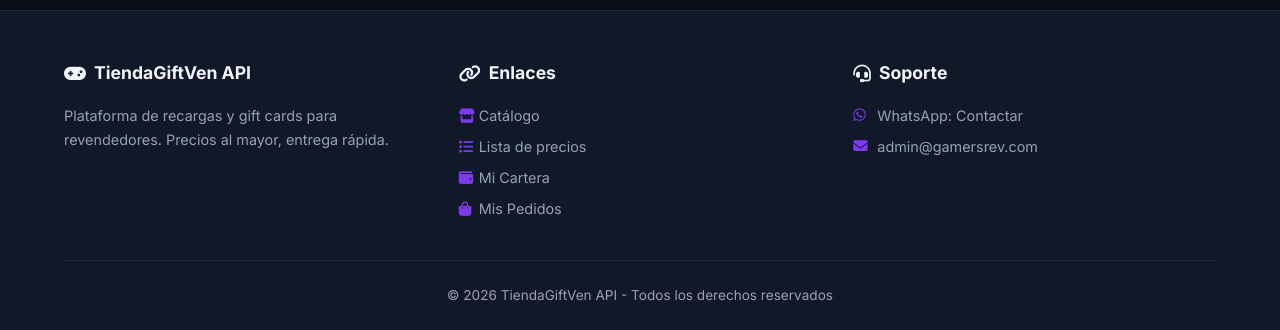
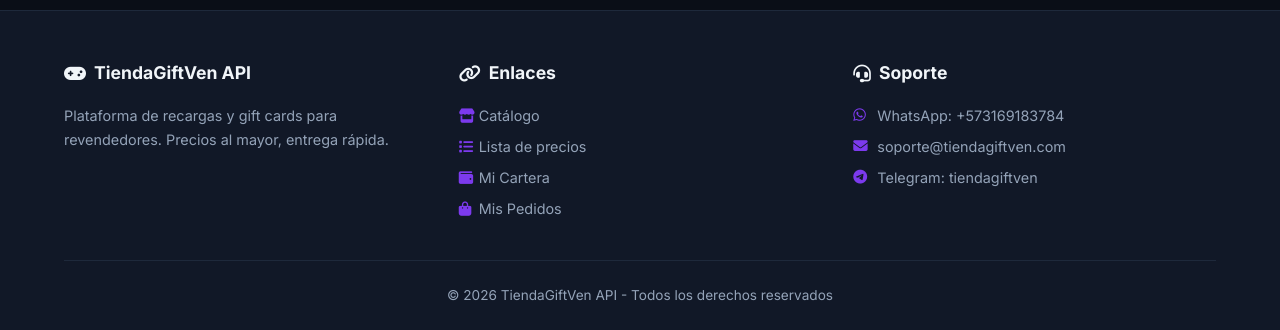
Before and after one commit to leomarbriceno25-a11y/gamersrevender, a Flask app: page /admin/almacen in a window 1280 px wide. Shown: the part 3563-3893 px from the top of the page. Run offline with Flask 3, Linux system fonts and the light colour scheme; the visitor is signed in with stand-in values (Sample User, id 1); data comes from the database, SQL or seed files in the repository; data that the repository does not hold is empty.

Commit message:
chore: actualizar datos de contacto del footer

```diff
--- a/templates/base.html
+++ b/templates/base.html
@@ -78,8 +78,9 @@
                 <div class="footer-col">
                     <h3><i class="fas fa-headset"></i> Soporte</h3>
                     <ul>
-                        <li><i class="fab fa-whatsapp"></i> WhatsApp: Contactar</li>
-                        <li><i class="fas fa-envelope"></i> admin@gamersrev.com</li>
+                        <li><i class="fab fa-whatsapp"></i> WhatsApp: +573169183784</li>
+                        <li><i class="fas fa-envelope"></i> soporte@tiendagiftven.com</li>
+                        <li><i class="fab fa-telegram"></i> Telegram: tiendagiftven</li>
                     </ul>
                 </div>
             </div>
```
